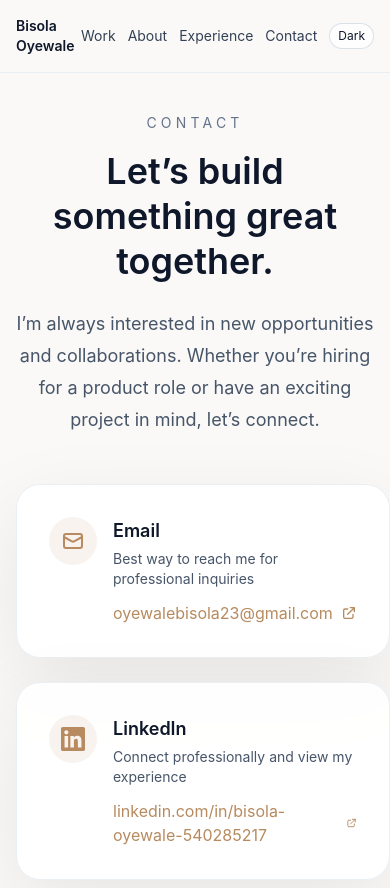
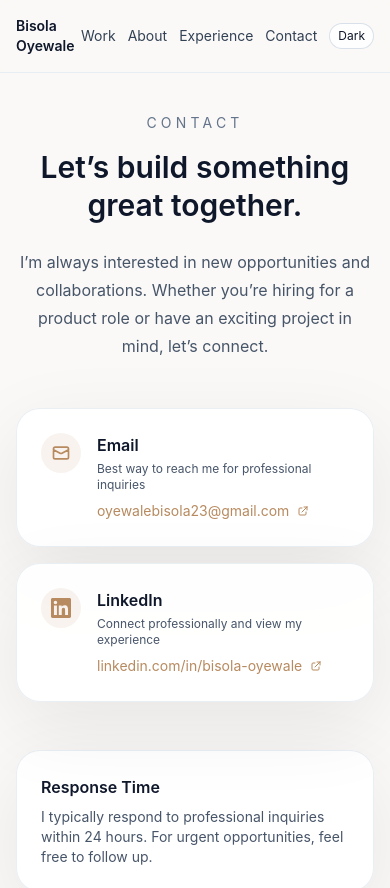
Before and after one commit to FolafunmiOla/product-management-portfolio, a Next.js app: page /contact in a window 390 px wide. Shown: the top 888 px of the page. Built offline with nearby package versions, Linux system fonts and the light colour scheme.

Commit message:
Improve contact page mobile responsiveness: smaller text, reduced padding, better spacing

```diff
--- a/src/app/contact/page.tsx
+++ b/src/app/contact/page.tsx
@@ -5,35 +5,35 @@ export default function ContactPage() {
         {/* Hero Section */}
         <section className="text-center">
           <p className="text-sm uppercase tracking-[0.3em] text-slate-500 dark:text-slate-400">Contact</p>
-          <h1 className="mt-4 text-4xl font-semibold leading-tight text-slate-900 dark:text-white sm:text-5xl">
+          <h1 className="mt-4 text-3xl font-semibold leading-tight text-slate-900 dark:text-white sm:text-4xl lg:text-5xl">
             Let’s build something great together.
           </h1>
-          <p className="mt-6 max-w-2xl mx-auto text-lg leading-8 text-slate-600 dark:text-slate-300">
+          <p className="mt-6 max-w-2xl mx-auto text-base leading-7 text-slate-600 dark:text-slate-300 sm:text-lg sm:leading-8">
             I’m always interested in new opportunities and collaborations. Whether you’re hiring for a product role or have an exciting project in mind, let’s connect.
           </p>
         </section>
 
         {/* Contact Methods */}
-        <section className="grid gap-6 md:grid-cols-2">
+        <section className="grid gap-4 sm:gap-6 md:grid-cols-2">
           {/* Email Card */}
-          <div className="group rounded-3xl border border-slate-200/70 bg-white/90 p-8 shadow-soft transition hover:shadow-lg dark:border-slate-800/70 dark:bg-slate-900/85">
+          <div className="group rounded-3xl border border-slate-200/70 bg-white/90 p-6 shadow-soft transition hover:shadow-lg dark:border-slate-800/70 dark:bg-slate-900/85 sm:p-8">
             <div className="flex items-start gap-4">
-              <div className="flex h-12 w-12 items-center justify-center rounded-full bg-accent/10 text-accent transition group-hover:bg-accent group-hover:text-white">
-                <svg className="h-6 w-6" fill="none" stroke="currentColor" viewBox="0 0 24 24">
+              <div className="flex h-10 w-10 items-center justify-center rounded-full bg-accent/10 text-accent transition group-hover:bg-accent group-hover:text-white sm:h-12 sm:w-12">
+                <svg className="h-5 w-5 sm:h-6 sm:w-6" fill="none" stroke="currentColor" viewBox="0 0 24 24">
                   <path strokeLinecap="round" strokeLinejoin="round" strokeWidth={2} d="M3 8l7.89 4.26a2 2 0 002.22 0L21 8M5 19h14a2 2 0 002-2V7a2 2 0 00-2-2H5a2 2 0 00-2 2v10a2 2 0 002 2z" />
                 </svg>
               </div>
-              <div className="flex-1">
-                <h3 className="text-lg font-semibold text-slate-900 dark:text-white">Email</h3>
-                <p className="mt-1 text-sm text-slate-600 dark:text-slate-300">
+              <div className="flex-1 min-w-0">
+                <h3 className="text-base font-semibold text-slate-900 dark:text-white sm:text-lg">Email</h3>
+                <p className="mt-1 text-xs text-slate-600 dark:text-slate-300 sm:text-sm">
                   Best way to reach me for professional inquiries
                 </p>
                 <a
                   href="mailto:oyewalebisola23@gmail.com"
-                  className="mt-3 inline-flex items-center gap-2 text-accent hover:text-accent/80 transition"
+                  className="mt-2 inline-flex items-center gap-2 text-accent hover:text-accent/80 transition text-sm sm:text-base"
                 >
-                  oyewalebisola23@gmail.com
-                  <svg className="h-4 w-4" fill="none" stroke="currentColor" viewBox="0 0 24 24">
+                  <span className="truncate">oyewalebisola23@gmail.com</span>
+                  <svg className="h-3 w-3 flex-shrink-0 sm:h-4 sm:w-4" fill="none" stroke="currentColor" viewBox="0 0 24 24">
                     <path strokeLinecap="round" strokeLinejoin="round" strokeWidth={2} d="M10 6H6a2 2 0 00-2 2v10a2 2 0 002 2h10a2 2 0 002-2v-4M14 4h6m0 0v6m0-6L10 14" />
                   </svg>
                 </a>
@@ -42,26 +42,26 @@ export default function ContactPage() {
           </div>
 
           {/* LinkedIn Card */}
-          <div className="group rounded-3xl border border-slate-200/70 bg-white/90 p-8 shadow-soft transition hover:shadow-lg dark:border-slate-800/70 dark:bg-slate-900/85">
+          <div className="group rounded-3xl border border-slate-200/70 bg-white/90 p-6 shadow-soft transition hover:shadow-lg dark:border-slate-800/70 dark:bg-slate-900/85 sm:p-8">
             <div className="flex items-start gap-4">
-              <div className="flex h-12 w-12 items-center justify-center rounded-full bg-accent/10 text-accent transition group-hover:bg-accent group-hover:text-white">
-                <svg className="h-6 w-6" fill="currentColor" viewBox="0 0 24 24">
+              <div className="flex h-10 w-10 items-center justify-center rounded-full bg-accent/10 text-accent transition group-hover:bg-accent group-hover:text-white sm:h-12 sm:w-12">
+                <svg className="h-5 w-5 sm:h-6 sm:w-6" fill="currentColor" viewBox="0 0 24 24">
                   <path d="M20.447 20.452h-3.554v-5.569c0-1.328-.027-3.037-1.852-3.037-1.853 0-2.136 1.445-2.136 2.939v5.667H9.351V9h3.414v1.561h.046c.477-.9 1.637-1.85 3.37-1.85 3.601 0 4.267 2.37 4.267 5.455v6.286zM5.337 7.433c-1.144 0-2.063-.926-2.063-2.065 0-1.138.92-2.063 2.063-2.063 1.14 0 2.064.925 2.064 2.063 0 1.139-.925 2.065-2.064 2.065zm1.782 13.019H3.555V9h3.564v11.452zM22.225 0H1.771C.792 0 0 .774 0 1.729v20.542C0 23.227.792 24 1.771 24h20.451C23.2 24 24 23.227 24 22.271V1.729C24 .774 23.2 0 22.222 0h.003z"/>
                 </svg>
               </div>
-              <div className="flex-1">
-                <h3 className="text-lg font-semibold text-slate-900 dark:text-white">LinkedIn</h3>
-                <p className="mt-1 text-sm text-slate-600 dark:text-slate-300">
+              <div className="flex-1 min-w-0">
+                <h3 className="text-base font-semibold text-slate-900 dark:text-white sm:text-lg">LinkedIn</h3>
+                <p className="mt-1 text-xs text-slate-600 dark:text-slate-300 sm:text-sm">
                   Connect professionally and view my experience
                 </p>
                 <a
                   href="https://www.linkedin.com/in/bisola-oyewale-540285217"
                   target="_blank"
                   rel="noopener noreferrer"
-                  className="mt-3 inline-flex items-center gap-2 text-accent hover:text-accent/80 transition"
+                  className="mt-2 inline-flex items-center gap-2 text-accent hover:text-accent/80 transition text-sm sm:text-base"
                 >
-                  linkedin.com/in/bisola-oyewale-540285217
-                  <svg className="h-4 w-4" fill="none" stroke="currentColor" viewBox="0 0 24 24">
+                  <span className="truncate">linkedin.com/in/bisola-oyewale</span>
+                  <svg className="h-3 w-3 flex-shrink-0 sm:h-4 sm:w-4" fill="none" stroke="currentColor" viewBox="0 0 24 24">
                     <path strokeLinecap="round" strokeLinejoin="round" strokeWidth={2} d="M10 6H6a2 2 0 00-2 2v10a2 2 0 002 2h10a2 2 0 002-2v-4M14 4h6m0 0v6m0-6L10 14" />
                   </svg>
                 </a>
@@ -71,9 +71,9 @@ export default function ContactPage() {
         </section>
 
         {/* Additional Info */}
-        <section className="rounded-3xl border border-slate-200/70 bg-white/90 p-8 shadow-soft dark:border-slate-800/70 dark:bg-slate-900/85">
-          <h3 className="text-lg font-semibold text-slate-900 dark:text-white">Response Time</h3>
-          <p className="mt-2 text-slate-600 dark:text-slate-300">
+        <section className="rounded-3xl border border-slate-200/70 bg-white/90 p-6 shadow-soft dark:border-slate-800/70 dark:bg-slate-900/85 sm:p-8">
+          <h3 className="text-base font-semibold text-slate-900 dark:text-white sm:text-lg">Response Time</h3>
+          <p className="mt-2 text-sm text-slate-600 dark:text-slate-300 sm:text-base">
             I typically respond to professional inquiries within 24 hours. For urgent opportunities, feel free to follow up.
           </p>
         </section>
```
